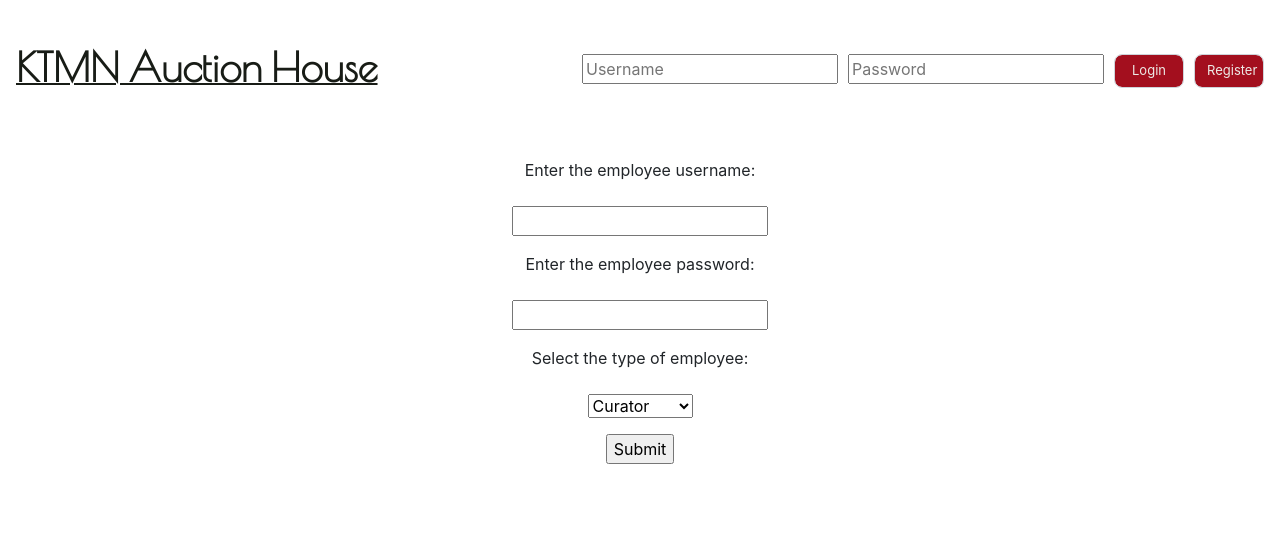
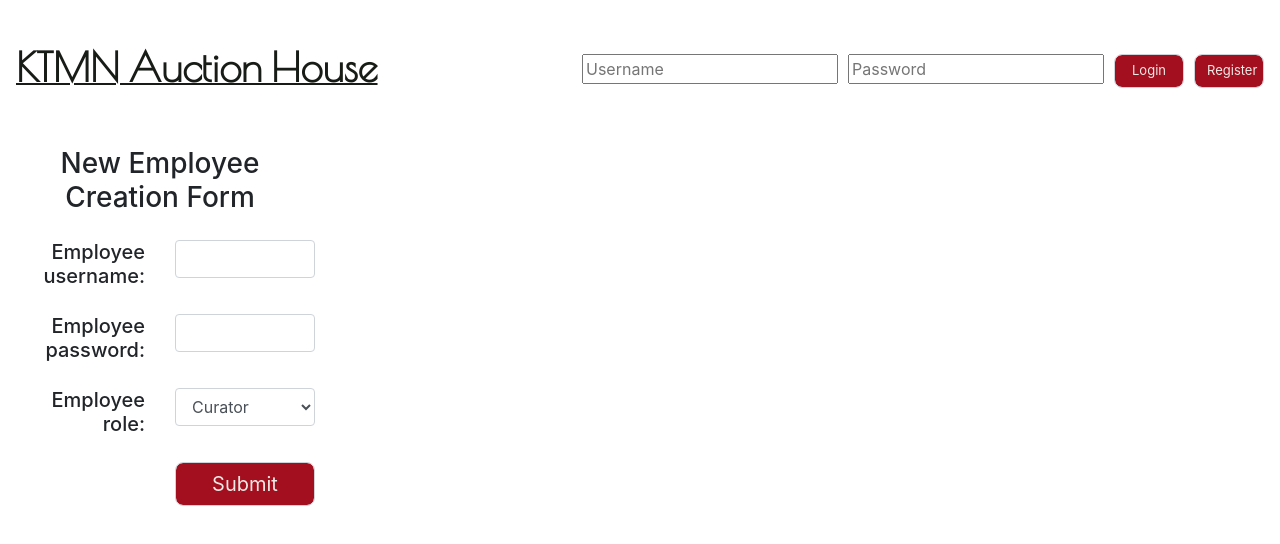
Before and after one commit to KBriannaCollins/AuctionHouseSystem, a React (Create React App) app in the folder auctionhouse-frontend/: page /employee in a window 1280 px wide. Shown: the top 544 px of the page. Built offline with nearby package versions, Linux system fonts and the light colour scheme; no server answers.

Commit message:
final run through and updates

```diff
--- a/auctionhouse-frontend/src/components/employeeform.component.js
+++ b/auctionhouse-frontend/src/components/employeeform.component.js
@@ -46,18 +46,49 @@ class EmployeeForm extends Component{
     }
     render(){
         return(
-            <form onSubmit={this.handleSubmit}><p></p>
-                <p><label>Enter the employee username:</label></p>
-                <p><input type="text"  onChange={this.handleEmpUsernameChange}/></p>
-                <p><label>Enter the employee password:</label></p>
-                <p><input type="text" onChange={this.handleEmpPasswordChange}/></p>
-                <p><label>Select the type of employee:</label></p>
-                <p><select name="Role" id="Role" onClick={this.handleRole}>
-                    <option value ="Curator">Curator</option>
-                    <option value ="Auctioneer">Auctioneer</option>
-                    </select></p>
-                <p><input type="submit" value="Submit" onClick={this.handleSubmit}/></p>
+            <form className="form-group w-25">
+                <form onSubmit={this.handleSubmit}>
+                    <div className="row">
+                        <div className="col">
+                            <h3 className="form-group">New Employee Creation Form</h3>
+                        </div>
+                    </div>
+                    <div className="row">
+                        <div className="col">
+                            <h5 className="form-group">Employee username:</h5>
+                        </div>
+                        <div className="col">
+                            <input type="text" className="form-control" onChange={this.handleEmpUsernameChange}/>
+                        </div>
+                    </div>
+                    <div className="row">
+                        <div className="col">
+                            <h5 className="form-group">Employee password:</h5>
+                        </div>
+                        <div className="col">
+                            <input type="text" className="form-control" onChange={this.handleEmpPasswordChange}/>
+                        </div>
+                    </div>
+                    <div className="row">
+                        <div className="col">
+                            <h5 className="form-group">Employee role:</h5>
+                        </div>
+                        <div className="col">
+                        <select className="form-control" name="Role" id="Role" onClick={this.handleRole}>
+                            <option value ="Curator">Curator</option>
+                            <option value ="Auctioneer">Auctioneer</option>
+                        </select>
+                        </div>
+                    </div>
+                    <div className="row">
+                        <div className="col"></div>
+                        <div className="col">
+                            <button className="form-control" type="submit" value="Submit" onClick={this.handleSubmit}>Submit</button>
+                        </div>
+                    </div>
             </form>
+            </form>
+
         );
     }
 }
--- a/auctionhouse-frontend/src/components/endauctioncard.component.js
+++ b/auctionhouse-frontend/src/components/endauctioncard.component.js
@@ -25,6 +25,11 @@ function EndAuctionCard(props) {
         }
         auctionService.updateAuctionStatus(winningBidData).then(res => {
             console.log(res)
+            if (res.status === 204){
+                alert("Successfully ended the auction.")
+            } else {
+                alert("Could not end the auction.")
+            }
         })
     }
 
@@ -36,7 +41,7 @@ function EndAuctionCard(props) {
                 <select onChange={updateBidder}>
                     {
                         sortedBids.map(bid => {
-                            return <option key={bid._id} value={bid.bidder_id}>Bid ID {bid._id}: ${bid.amount}</option>
+                            return <option key={bid._id} value={bid.bidder_id}>Bidder ID {bid.bidder_id}: ${bid.amount}</option>
                         })
                     }
                 </select>
--- a/auctionhouse-frontend/src/components/login.component.js
+++ b/auctionhouse-frontend/src/components/login.component.js
@@ -117,7 +117,7 @@ class Login extends Component {
             <div>
                 <div className = 'nav'>
                     <div className = 'nav-item' id='userDisplay'>
-                        Welcome : {this.props.user.username}
+                        Welcome: {this.props.user.username}
                     </div>
                     <div className = 'nav-item'>
                         <button onClick={ this.logout }>Logout</button>
--- a/auctionhouse-frontend/src/components/managelist.component.js
+++ b/auctionhouse-frontend/src/components/managelist.component.js
@@ -8,6 +8,7 @@ function AuctionCard(props) {
     const history = useHistory();
 
     let auctionId = props.auctionInfo._id
+    let productName = props.auctionInfo.item.name
     let numBids = props.bidAmount
 
     function handleClick() {
@@ -18,6 +19,7 @@ function AuctionCard(props) {
         <>
             <Card style={{width: '18rem'}}>
                 <Card.Title>Auction ID {auctionId}</Card.Title>
+                <Card.Body>{productName}</Card.Body>
                 <Card.Body>{numBids}</Card.Body>
                 <Button onClick={handleClick}>Manage this auction</Button>
             </Card>
@@ -59,7 +61,8 @@ class ManageList extends Component {
                         else {
                             bidAmount = 'There are ' + String(auction.bids.length) + ' bids.';
                         }
-                        return <AuctionCard key={auction._id} bidAmount={bidAmount}auctionInfo={auction} />
+                        console.log(this.props)
+                        return <AuctionCard key={auction._id} bidAmount={bidAmount} auctionInfo={auction} />
                     })
                 }
             </>
--- a/auctionhouse-frontend/src/components/register.component.js
+++ b/auctionhouse-frontend/src/components/register.component.js
@@ -29,6 +29,11 @@ class RegisterForm extends Component{
         this.registerService.addBidder(this.props.bidder).then(
             (resp) => {
                 this.props.dispatch({type: 'addBidder', bidder: {'username': '', 'password': ''}})
+                if (resp.status === 201){
+                    alert("Successfully registered.")
+                } else {
+                    alert("Could not register user.")
+                }
             }
         )
     }
--- a/auctionhouse-frontend/src/components/routing.component.js
+++ b/auctionhouse-frontend/src/components/routing.component.js
@@ -30,6 +30,7 @@ function UserNav(props) {
                         <Link to='/userlist' className='nav_link'><h3>Users List</h3></Link><h4>|</h4>
                         <Link to='/managelist' className='nav_link'><h3>Manage Auctions</h3></Link><h4>|</h4>
                         <Link to='/productlist' className='nav_link'><h3>View Products</h3></Link><h4>|</h4>
+                        <Link to='/employee' className='nav_link'><h3>Create Employee</h3></Link><h4>|</h4>
                         <Nav className="mr-auto"><Link to='/updateuserinfo' className='nav_link'><h3>Manage User Info</h3></Link></Nav>
                     </Nav>
         } else if (role === 'AUCTIONEER'){
--- a/auctionhouse-frontend/src/components/updateuserinfo.component.js
+++ b/auctionhouse-frontend/src/components/updateuserinfo.component.js
@@ -41,6 +41,11 @@ class UpdateUserInfo extends Component {
         this.userService.updateUserInfo(infoObject).then(
             (resp) => {
                 this.props.dispatch({type: 'updateUserInfo', user: {}})
+                if (resp.status === 204){
+                    alert("Successfully updated information.")
+                } else {
+                    alert("Could not update information.")
+                }
             }
         )
     }
--- a/auctionhouse-frontend/src/services/user.service.js
+++ b/auctionhouse-frontend/src/services/user.service.js
@@ -19,7 +19,6 @@ class UserService {
         console.log(infoObject)
         return axios.put(this.URI + '/' + infoObject._id, infoObject, {withCredentials: true})
     }
-
     getUsers(){
         return axios.get(this.URI+'list', {withCredentials: true})
     }
```
Also changed, not shown: 1 other file (tests, documents, lock files or other folders).
